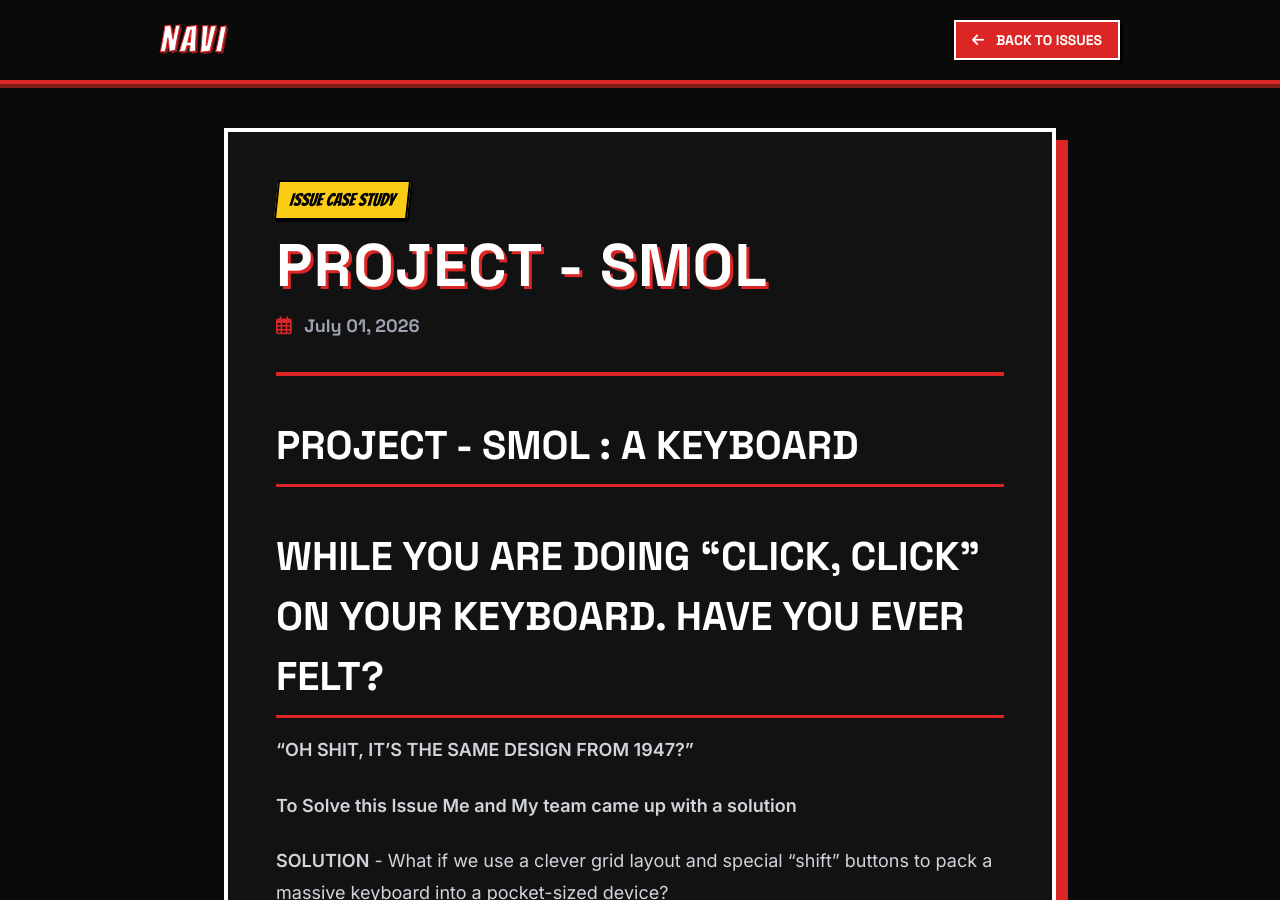
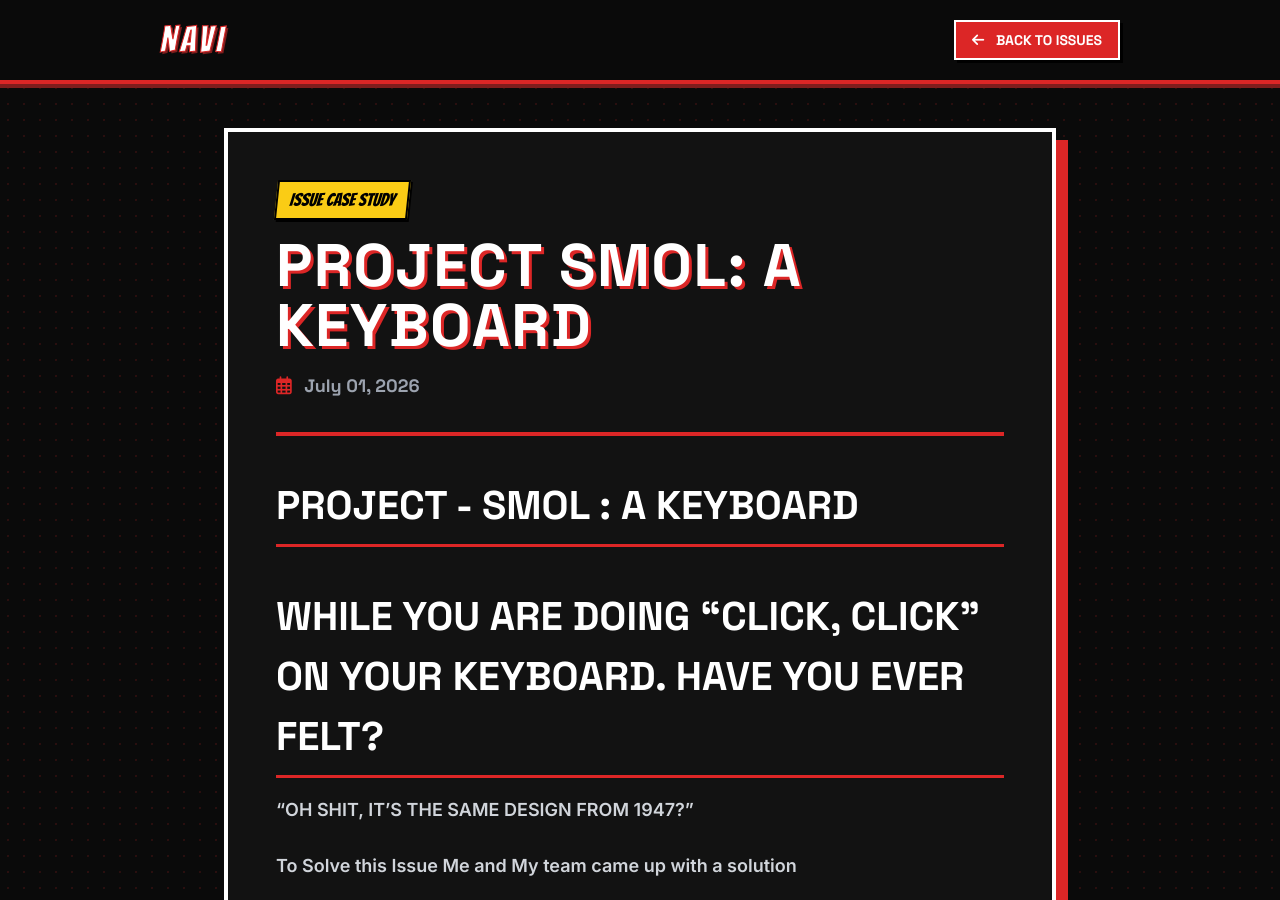
Before and after one commit to Pruthvik27/navi.github.io, a Jekyll site: the page built from _posts/2026-07-01-Project-SMOL.md, in a window 1280 px wide and 900 px high. Built offline with Jekyll 4.4.1, drawn with Linux system fonts in a browser that asks for light colours; nearby versions of some CDN libraries.

Commit message:
Update 2026-07-01-Project-SMOL.md

```diff
--- a/_posts/2026-07-01-Project-SMOL.md
+++ b/_posts/2026-07-01-Project-SMOL.md
@@ -1,6 +1,7 @@
 ---
 layout: post
-title: "Project - SMOL"
+title: "Project SMOL: A keyboard"
+permalink: /project-smol/
 ---
 
 # Project - SMOL : A keyboard
```
